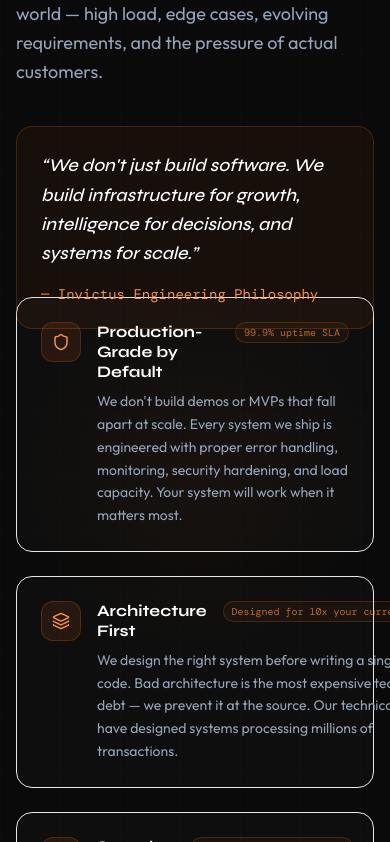
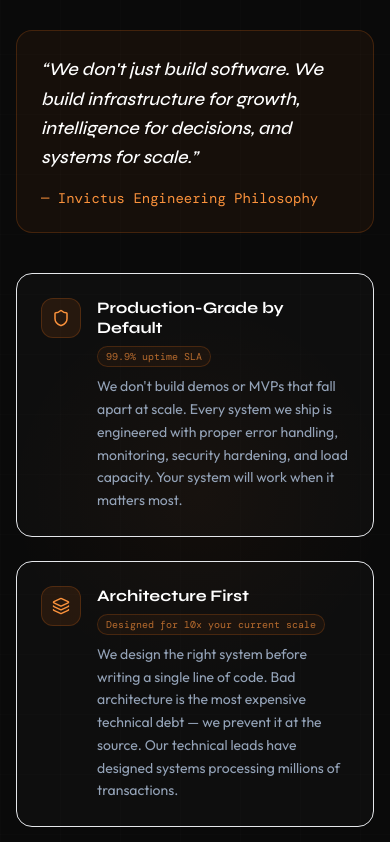
Before and after one commit to KingObioma/Invictus-Technologies, a Next.js app: page / in a window 390 px wide. Shown: the part 8479-9321 px from the top of the page. Built offline with nearby package versions, Linux system fonts and the light colour scheme.

Commit message:
Fix build issues

```diff
--- a/components/home/WhyInvictus.tsx
+++ b/components/home/WhyInvictus.tsx
@@ -50,10 +50,10 @@
       />
 
       <div className="relative max-w-7xl mx-auto px-4 sm:px-6 lg:px-8">
-        <div className="grid grid-cols-1 lg:grid-cols-2 gap-16 items-start">
+        <div className="grid grid-cols-1 lg:grid-cols-2 gap-10 lg:gap-16 items-start">
 
           {/* Left: header + quote */}
-          <div className="sticky top-24">
+          <div className="lg:sticky lg:top-24">
             <SectionHeader
               eyebrow="Why Invictus"
               title={<>Why Ambitious Companies<br />Choose Invictus</>}
@@ -88,11 +88,11 @@
                       <Icon size={18} className="text-orange-400" />
                     </div>
                     <div className="flex-1">
-                      <div className="flex items-start justify-between gap-4 mb-2">
+                      <div className="flex flex-col gap-2 mb-2 sm:flex-row sm:items-start sm:justify-between sm:gap-4">
                         <h3 className="font-display font-bold text-white text-base leading-tight">
                           {r.title}
                         </h3>
-                        <span className="shrink-0 text-[10px] font-mono text-orange-400/70 border border-orange-500/20 bg-orange-500/5 px-2 py-0.5 rounded-full whitespace-nowrap">
+                        <span className="self-start shrink-0 text-[10px] font-mono text-orange-400/70 border border-orange-500/20 bg-orange-500/5 px-2 py-0.5 rounded-full whitespace-nowrap">
                           {r.metric}
                         </span>
                       </div>
```
